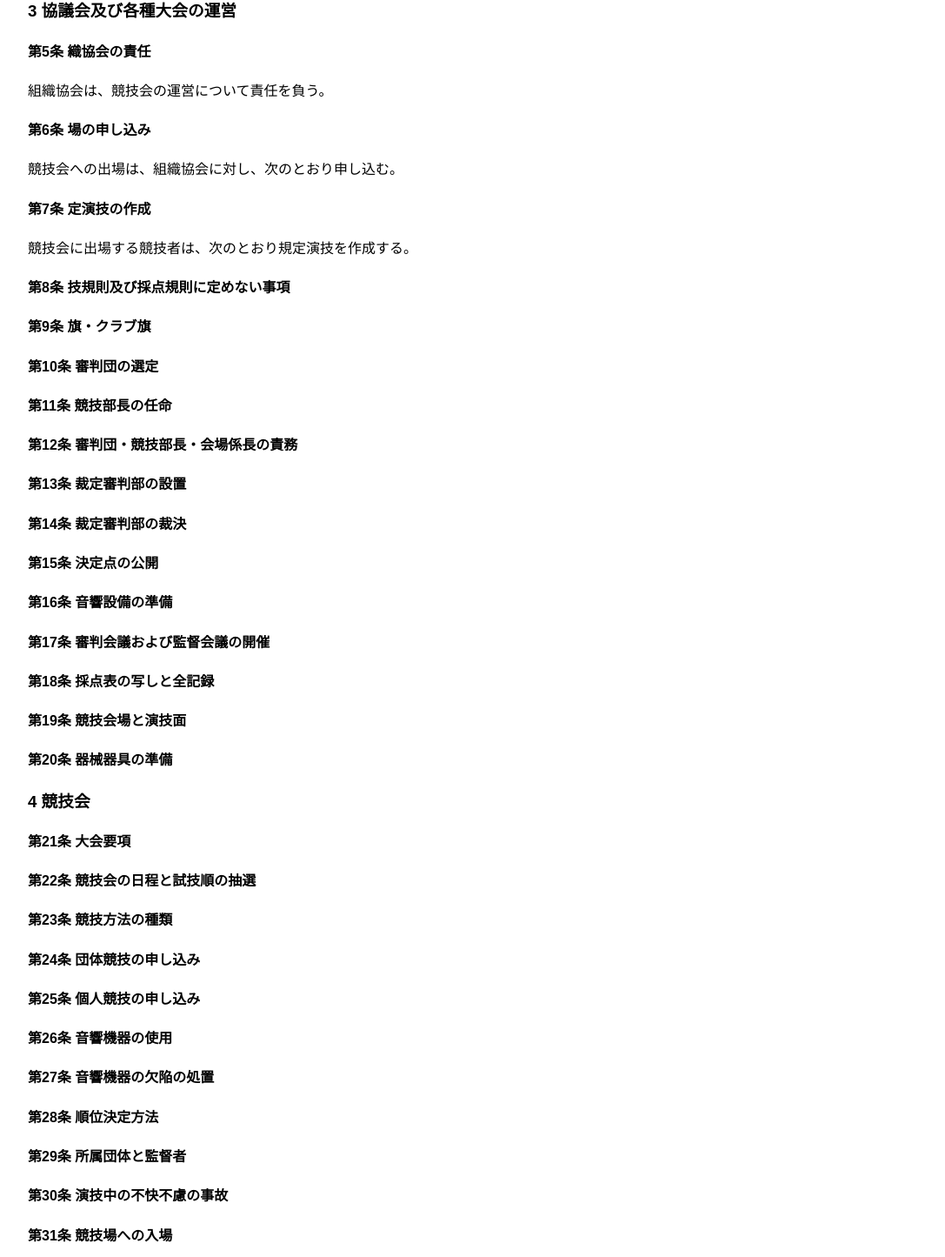
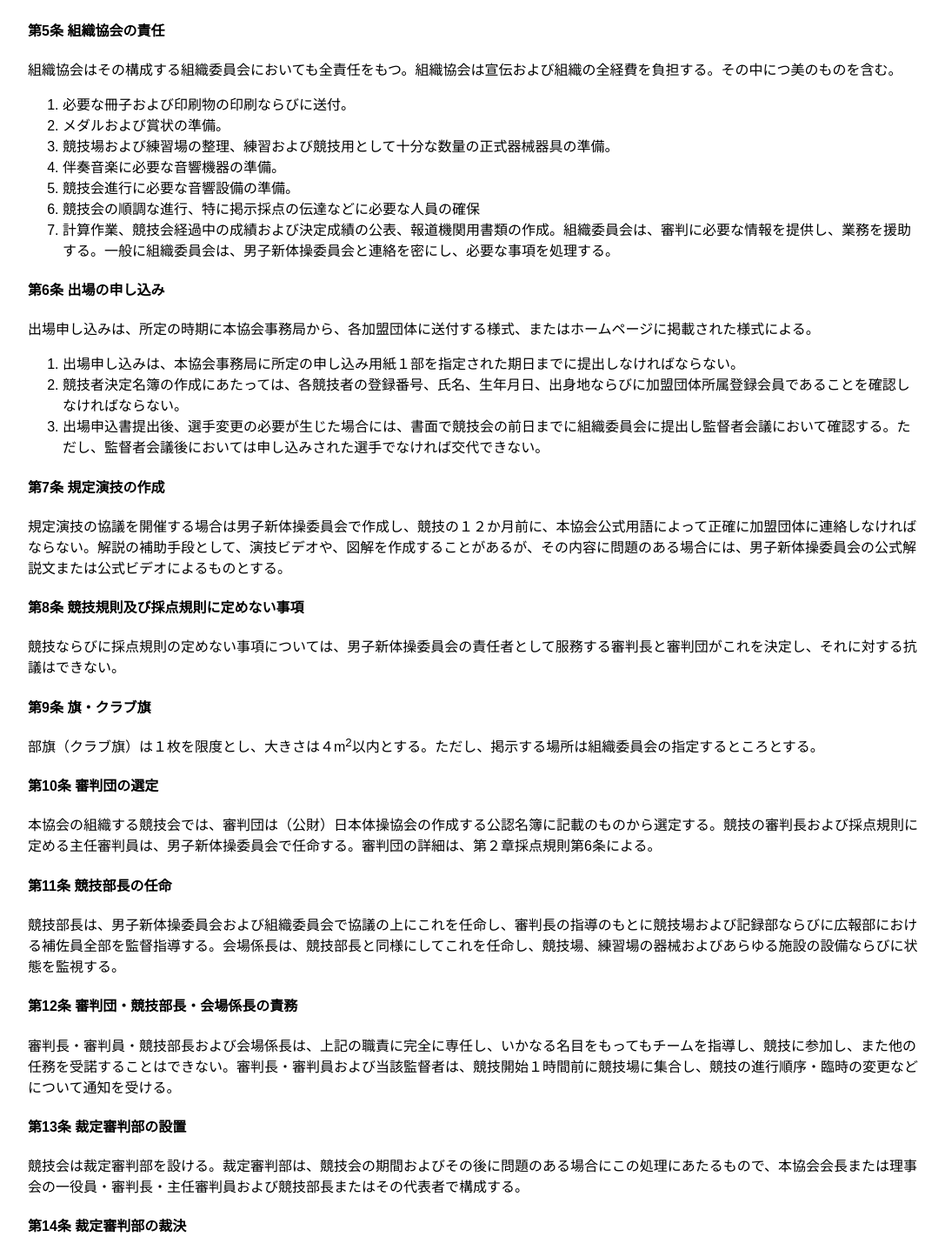
Before and after one commit to SiMiTaKu/imrg-platform, a SvelteKit app: page /rules in a window 1280 px wide. Shown: the part 858-2303 px from the top of the page at 87% size, without its empty margins (96-1183 px from the left). Built offline with nearby package versions, Linux system fonts and the light colour scheme.

Commit message:
commit 20230718

```diff
--- a/src/ts/rules/ViewValueRuleBook.ts
+++ b/src/ts/rules/ViewValueRuleBook.ts
@@ -15,14 +15,11 @@ export const vvRuleBook: RuleBook = {
     } as Article, {
       title: "協議会及び各種大会の組織", section: [{
         title:   "各種大会",
-        content: "１　全日本選手権大会\n" +
-                 "毎年、男子および女子の「全日本新体操選手権大会」を組織する。\n" +
-                 "この組織は（公財）日本体操協会で１加盟団体に委嘱される。\n" +
-                 "２　国民体育大会\n" +
-                 "国民体育大会の新体操競技の組織は、全日本選手権大会に準ずる。\n" +
-                 "３　国際競技大会\n" +
-                 "本協会は、適当と認める場合には国際競技会を組織することができる。\n" +
-                 "その競技組織・運営の具体的計画は、ＦＩＧ諸規則に基づき男子新体操委員会で起案資本協会理事会の承認を受ける。\n",
+        content: "<ol>" +
+                   "<li>【全日本選手権大会】\n毎年、男子および女子の「全日本新体操選手権大会」を組織する。この組織は（公財）日本体操協会で１加盟団体に委嘱される。</li>" +
+                   "<li>【国民体育大会】\n国民体育大会の新体操競技の組織は、全日本選手権大会に準ずる。</li>" +
+                   "<li>【国際競技大会】\n本協会は、適当と認める場合には国際競技会を組織することができる。その競技組織・運営の具体的計画は、ＦＩＧ諸規則に基づき男子新体操委員会で起案資本協会理事会の承認を受ける。</li>" +
+                 "</ol>",
         block:   []
       } as Section, {
         title:   "各競技会場の場所",
@@ -31,82 +28,98 @@ export const vvRuleBook: RuleBook = {
       } as Section]
     } as Article, {
       title: "協議会及び各種大会の運営", section: [{
-        title:   "織協会の責任",
-        content: "組織協会は、競技会の運営について責任を負う。",
+        title:   "組織協会の責任",
+        content:
+          "組織協会はその構成する組織委員会においても全責任をもつ。組織協会は宣伝および組織の全経費を負担する。その中につ美のものを含む。" +
+          "<ol>" +
+            "<li>必要な冊子および印刷物の印刷ならびに送付。</li>" +
+            "<li>メダルおよび賞状の準備。</li>" +
+            "<li>競技場および練習場の整理、練習および競技用として十分な数量の正式器械器具の準備。</li>" +
+            "<li>伴奏音楽に必要な音響機器の準備。</li>" +
+            "<li>競技会進行に必要な音響設備の準備。</li>" +
+            "<li>競技会の順調な進行、特に掲示採点の伝達などに必要な人員の確保</li>" +
+            "<li>計算作業、競技会経過中の成績および決定成績の公表、報道機関用書類の作成。組織委員会は、審判に必要な情報を提供し、業務を援助する。一般に組織委員会は、男子新体操委員会と連絡を密にし、必要な事項を処理する。</li>" +
+          "</ol>",
         block:   []
       } as Section, {
-        title:   "場の申し込み",
-        content: "競技会への出場は、組織協会に対し、次のとおり申し込む。",
+        title:   "出場の申し込み",
+        content:
+          "出場申し込みは、所定の時期に本協会事務局から、各加盟団体に送付する様式、またはホームページに掲載された様式による。" +
+          "<ol>" +
+            "<li>出場申し込みは、本協会事務局に所定の申し込み用紙１部を指定された期日までに提出しなければならない。</li>" +
+            "<li>競技者決定名簿の作成にあたっては、各競技者の登録番号、氏名、生年月日、出身地ならびに加盟団体所属登録会員であることを確認しなければならない。</li>" +
+            "<li>出場申込書提出後、選手変更の必要が生じた場合には、書面で競技会の前日までに組織委員会に提出し監督者会議において確認する。ただし、監督者会議後においては申し込みされた選手でなければ交代できない。</li>" +
+          "</ol>",
         block:   []
       } as Section, {
-        title:   "定演技の作成",
-        content: "競技会に出場する競技者は、次のとおり規定演技を作成する。",
+        title:   "規定演技の作成",
+        content: "規定演技の協議を開催する場合は男子新体操委員会で作成し、競技の１２か月前に、本協会公式用語によって正確に加盟団体に連絡しなければならない。解説の補助手段として、演技ビデオや、図解を作成することがあるが、その内容に問題のある場合には、男子新体操委員会の公式解説文または公式ビデオによるものとする。",
         block:   []
       } as Section, {
-        title:   "技規則及び採点規則に定めない事項",
-        content: "",
+        title:   "競技規則及び採点規則に定めない事項",
+        content: "競技ならびに採点規則の定めない事項については、男子新体操委員会の責任者として服務する審判長と審判団がこれを決定し、それに対する抗議はできない。",
         block:   []
       } as Section, {
         title:   "旗・クラブ旗",
-        content: "",
+        content: "部旗（クラブ旗）は１枚を限度とし、大きさは４m<sup>2</sup>以内とする。ただし、掲示する場所は組織委員会の指定するところとする。",
         block:   []
       } as Section, {
         title:   "審判団の選定",
-        content: "",
+        content: "本協会の組織する競技会では、審判団は（公財）日本体操協会の作成する公認名簿に記載のものから選定する。競技の審判長および採点規則に定める主任審判員は、男子新体操委員会で任命する。審判団の詳細は、第２章採点規則第6条による。",
         block:   []
       } as Section, {
         title:   "競技部長の任命",
-        content: "",
+        content: "競技部長は、男子新体操委員会および組織委員会で協議の上にこれを任命し、審判長の指導のもとに競技場および記録部ならびに広報部における補佐員全部を監督指導する。会場係長は、競技部長と同様にしてこれを任命し、競技場、練習場の器械およびあらゆる施設の設備ならびに状態を監視する。",
         block:   []
       } as Section, {
         title:   "審判団・競技部長・会場係長の責務",
-        content: "",
+        content: "審判長・審判員・競技部長および会場係長は、上記の職責に完全に専任し、いかなる名目をもってもチームを指導し、競技に参加し、また他の任務を受諾することはできない。審判長・審判員および当該監督者は、競技開始１時間前に競技場に集合し、競技の進行順序・臨時の変更などについて通知を受ける。",
         block:   []
       } as Section, {
         title:   "裁定審判部の設置",
-        content: "",
+        content: "競技会は裁定審判部を設ける。裁定審判部は、競技会の期間およびその後に問題のある場合にこの処理にあたるもので、本協会会長または理事会の一役員・審判長・主任審判員および競技部長またはその代表者で構成する。",
         block:   []
       } as Section, {
         title:   "裁定審判部の裁決",
-        content: "",
+        content: "審判団および裁定審判部の裁決は、決定的で変更することができない。ただし実質的過失のあった場合はこの限りではない。",
         block:   []
       } as Section, {
         title:   "決定点の公開",
-        content: "",
+        content: "組織委員会は、決定点を公衆および競技者に示し得る装置を設置する。競技における、すべての採点に関する問題、特に審判団の編成・主任審判員の任務・演技採点・当初および途中の審判員の競技については、採点規則の示すところによる。",
         block:   []
       } as Section, {
         title:   "音響設備の準備",
-        content: "",
+        content: "組織委員会は伴奏音楽を使用するための音響機器を準備しなければならない。",
         block:   []
       } as Section, {
         title:   "審判会議および監督会議の開催",
-        content: "",
+        content: "組織委員会は、競技会の前日または前々日に審判会議と監督者会議を行う。この会議では、あらかじめ抽選で決定された出場チームおよび個人の演技順を承認し、競技会の順調な進行に関する最終の指示を与える。",
         block:   []
       } as Section, {
         title:   "採点表の写しと全記録",
-        content: "",
+        content: "採点表の写しは、できるだけ各演技実施の直後に各チームに交付する。各チームには競技会の終わりに、決定成績表の一部を授与する。成績は逐次競技中に公表し、決定成績は競技終了後に公表する。全記録の副本は、これを本協会の文庫に納める。",
         block:   []
       } as Section, {
         title:   "競技会場と演技面",
-        content: "",
+        content: "競技場は、約50m×30mの面積を競技エリアとし、最低12m以上の高さがなければならない。競技エリアには競技関係者以外の立ち入りを禁止する。演技面は内側13m×13mとする。その周りには２m以上の安全地帯を設ける。なお、演技代を設ける場合の安全地帯は３m以上とする。演技面を２面（男女）設置する場合は、その間の距離を４m以上とする。審判の位置は演技面より４m以上離れた場所に設置する。",
         block:   []
       } as Section, {
         title:   "器械器具の準備",
-        content: "",
+        content: "すべての器械器具は、組織委員会がこれを準備する。組織委員会は器械器具認定規則および男子新体操委員会の与える指示に従わなければならない。",
         block:   []
       } as Section]
     } as Article, {
       title: "競技会", section: [{
         title:   "大会要項",
-        content: "",
+        content: "競技会は、その年度の定める大会要項により実施する。",
         block:   []
       } as Section, {
         title:   "競技会の日程と試技順の抽選",
-        content: "",
+        content: "男子新体操委員会は、競技会の日程細案作成および公平な抽選による試技順の編成と審判団の編成を行う。",
         block:   []
       } as Section, {
         title:   "競技方法の種類",
-        content: "",
+        content: "競技会は、団体演技、個人演技の２部に分け、以下の競技方法のいずれかで行う",
         block:   []
       } as Section, {
         title:   "団体競技の申し込み",
```
